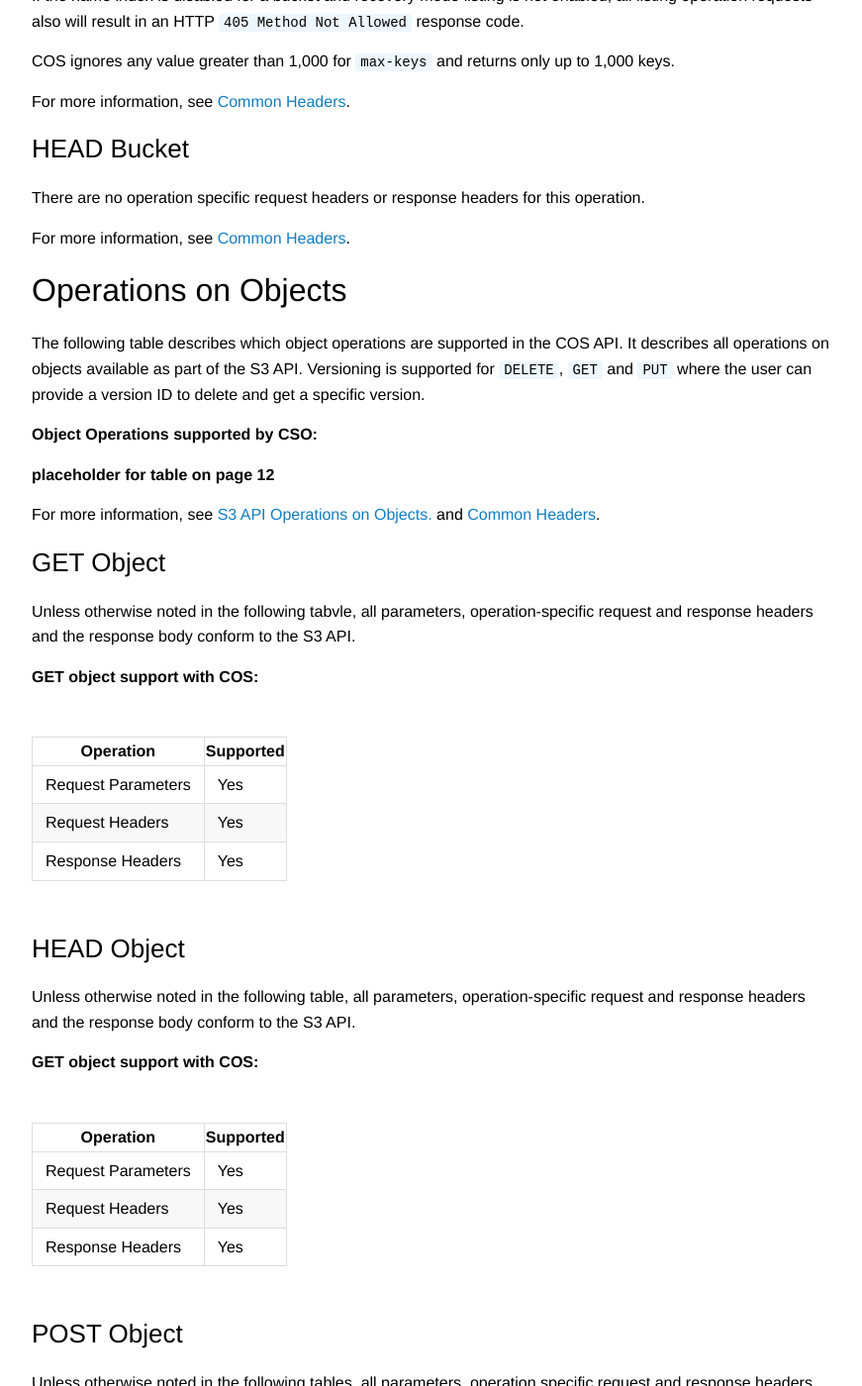
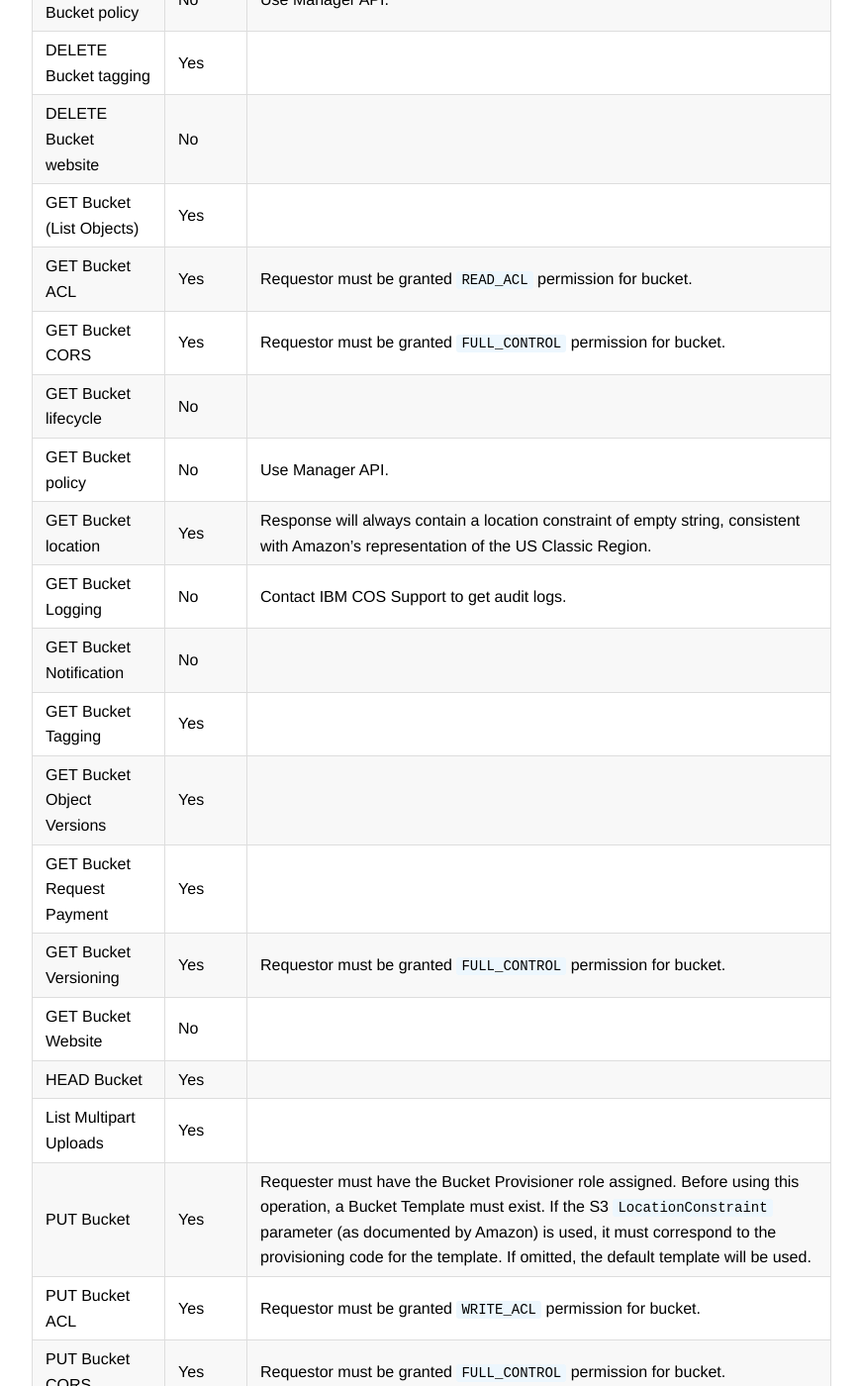
Before and after one commit to nglange/help-documentation, a Jekyll site: the page built from _api/COS_API.md, in a window 1280 px wide and 1400 px high, scrolled down 6464 px. Shown: the whole window at 99% size, without its empty margins (369-1240 px from the left). Built offline with Jekyll 4.4.1, drawn with Linux system fonts in a browser that asks for light colours; some of the changed text lies outside the part shown.

Commit message:
Added 2 tables to the API guide
Added 2 tables to the API guide

```diff
--- a/_api/COS_API.md
+++ b/_api/COS_API.md
@@ -166,7 +166,42 @@
 
 **Bucket operations supported by COS:**
 
-**placeholder for table on page 10**
+| Operation | Supported | Note |
+|-----------|-----------|------|
+| DELETE Bucket | Yes | Requestor must have Bucket Provisioner role assigned and be granted ``FULL_CONTROL`` permission for bucket. Provisioning API configuration must be enabled and set to ``CREATE`` and ``DELETE`` |
+| DELETE Bucket CORS | Yes | Requestor must be granted ``FULL_CONTROL`` permission for bucket. |
+| DELETE Bucket lifecycle | No | |
+| DELETE Bucket policy | No | Use Manager API. |
+| DELETE Bucket tagging | Yes | |
+| DELETE Bucket website | No | |
+| GET Bucket (List Objects) | Yes | |
+| GET Bucket ACL | Yes |Requestor must be granted ``READ_ACL`` permission for bucket. |
+| GET Bucket CORS | Yes |Requestor must be granted ``FULL_CONTROL`` permission for bucket. |
+| GET Bucket lifecycle | No | |
+| GET Bucket policy | No | Use Manager API. |
+| GET Bucket location | Yes | Response will always contain a location constraint of empty string, consistent with Amazon’s representation of the US Classic Region. |
+| GET Bucket Logging | No | Contact IBM COS Support to get audit logs.|
+| GET Bucket Notification | No |  |
+| GET Bucket Tagging | Yes | |
+| GET Bucket Object Versions | Yes |  |
+| GET Bucket Request Payment | Yes |  |
+| GET Bucket Versioning |Yes | Requestor must be granted ``FULL_CONTROL`` permission for bucket. |
+| GET Bucket Website | No |  |
+| HEAD Bucket | Yes |  |
+| List Multipart Uploads | Yes |  |
+| PUT Bucket | Yes | Requester must have the Bucket Provisioner role assigned. Before using this operation, a Bucket Template must exist. If the S3 ``LocationConstraint`` parameter (as documented by Amazon) is used, it must correspond to the provisioning code for the template. If omitted, the default template will be used. |
+| PUT Bucket ACL | Yes | Requestor must be granted ``WRITE_ACL`` permission for bucket. |
+| PUT Bucket CORS | Yes | Requestor must be granted ``FULL_CONTROL`` permission for bucket. |
+| PUT Bucket Lifecycle | No |  |
+| PUT Bucket Policy | No |  Use Manager API. |
+| PUT Bucket Logging | No | Contact IBM COS Support to get audit logs. |
+| PUT Bucket Notification | No | |
+| PUT Bucket Tagging | Yes | |
+| PUT Bucket Request Payment | Yes | |
+| PUT Bucket Versioning | Yes | Requestor must be granted ``FULL_CONTROL`` permission for bucket. |
+| PUT Bucket Website | No | |
+
+
 
 For more information, see [S3 API Operations on Buckets](http://docs.aws.amazon.com/AmazonS3/latest/API/RESTBucketOps.html).
 
@@ -196,7 +231,25 @@
 
 **Object Operations supported by CSO:**
 
-**placeholder for table on page 12**
+| Operation | Supported | Note |
+| DELETE Object | Yes | |
+| DELETE Multiple Objects | Yes | |
+| GET Object | Yes | |
+| GET Object ACL | Yes | |
+| GET Object torrent | No | |
+| HEAD Object | Yes | |
+| OPTIONS Object | Yes | |
+| POST Object | Yes | |
+| POST Object restore | No | |
+| PUT Object | Yes | |
+| PUT Object ACL | Yes | |
+| PUT Object (Copy) | Yes | Copying objects results in a full-Width read and then a full-Width write. These full copies will result in high bandwidth utilization within the system until the copy is complete. |
+| Initiate Multipart Upload | Yes | |
+| Upload Part | Yes |
+| Upload Part (Copy) | Yes | |
+| Complete Multipart Upload | Yes | |
+| Abort Multipart Upload | Yes | |
+| List Parts | Yes | |
 
 For more information, see [S3 API Operations on Objects.](http://docs.aws.amazon.com/AmazonS3/latest/API/RESTObjectOps.html) and [Common Headers](#headers-and-error-response).
 
```
Also changed, not shown: other parts of _api/COS_API.md (+3 -3 lines).
